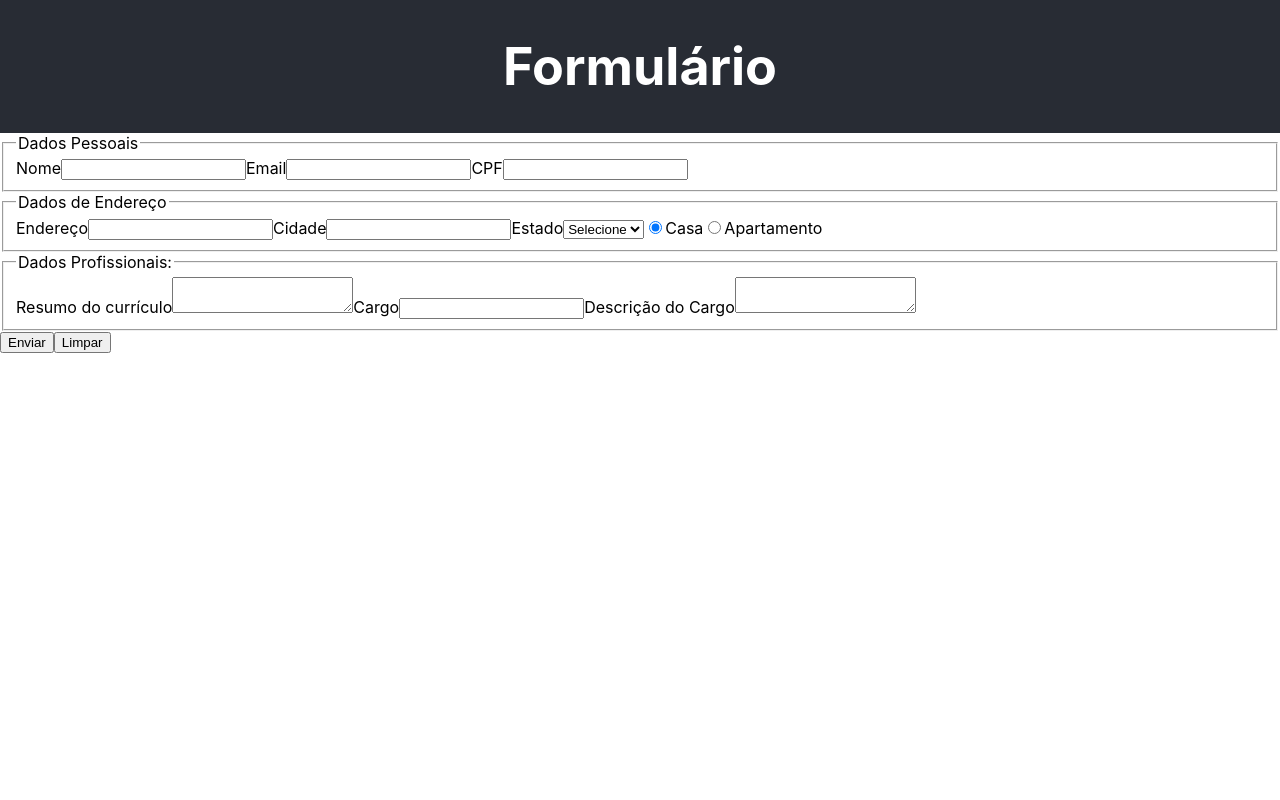
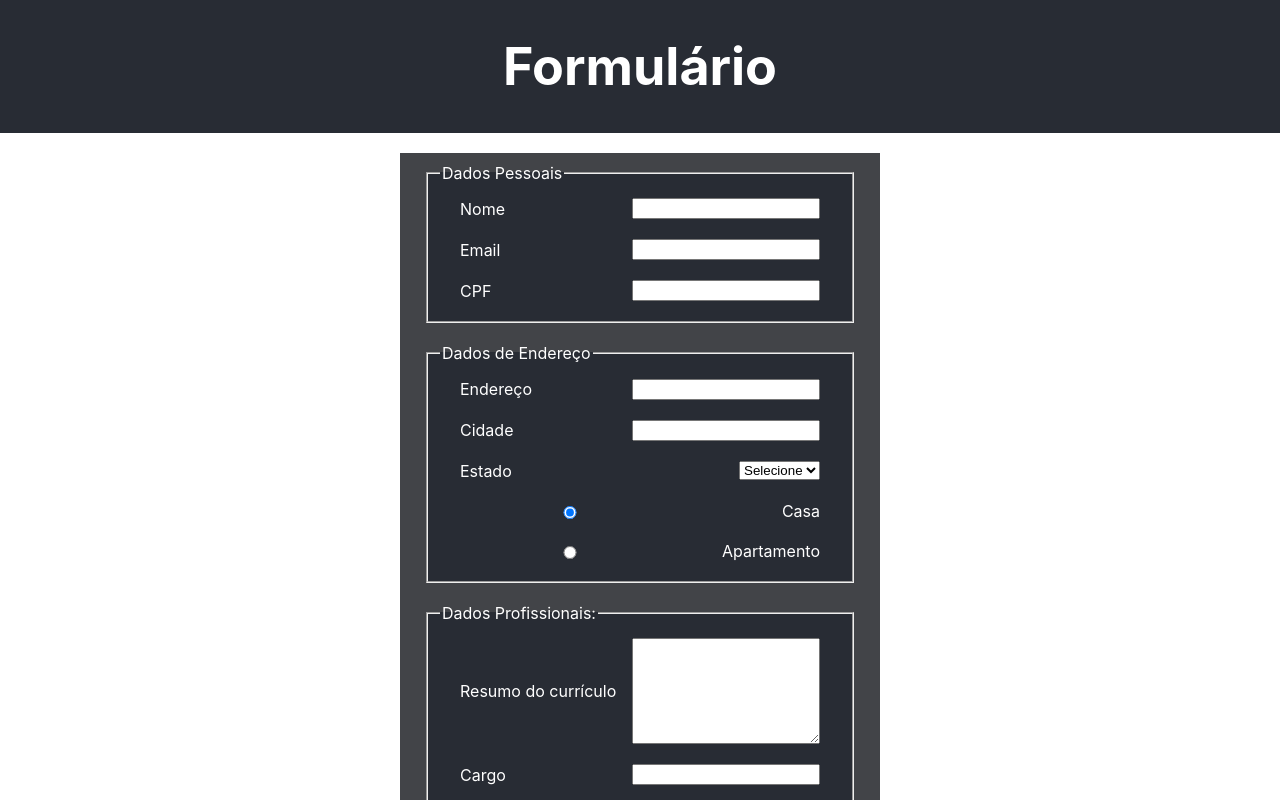
Before and after one commit to LuizOtavio-dev/trybe-exercicios, a React (Create React App) app in the folder front-end/bloco-11-componentes-com-estado-eventos-e-formularios-com-react/dia-2-formulários-no-react/formulario/: page / in a window 1280 px wide. Shown: the top 800 px of the page. Built offline with nearby package versions, Linux system fonts and the light colour scheme.

Commit message:
implementa css no formulario

```diff
--- a/front-end/bloco-11-componentes-com-estado-eventos-e-formularios-com-react/dia-2-formulários-no-react/formulario/src/App.css
+++ b/front-end/bloco-11-componentes-com-estado-eventos-e-formularios-com-react/dia-2-formulários-no-react/formulario/src/App.css
@@ -6,3 +6,54 @@
   font-size: calc(10px + 2vmin);
   color: white;
 }
+
+form {
+  align-items: center;
+  background-color: #424448;
+  color: white;
+  display: flex;
+  flex-direction: column;
+  margin: 20px 400px;
+}
+
+fieldset {
+  align-items: center;
+  background-color: #282c34;
+  display: flex;
+  flex-direction: column;
+  justify-content: center;
+  margin: 10px;
+  width: 400px;
+}
+
+label {
+  display: flex;
+  justify-content: space-between;
+  align-items: center;
+  margin: 10px;
+  width: 90%;
+}
+
+input {
+  margin-left: 20px;
+  width: 180px;
+}
+
+select {
+  margin-left: 10px;
+}
+
+textarea {
+  height: 100px;
+  width: 182px;
+}
+
+button {
+  background-color: rgb(96, 239, 96);
+  border: none;
+  color: white;
+  font-weight: 900;
+  height: 30px;
+  margin: 10px;
+  width: 80px;
+}
```
